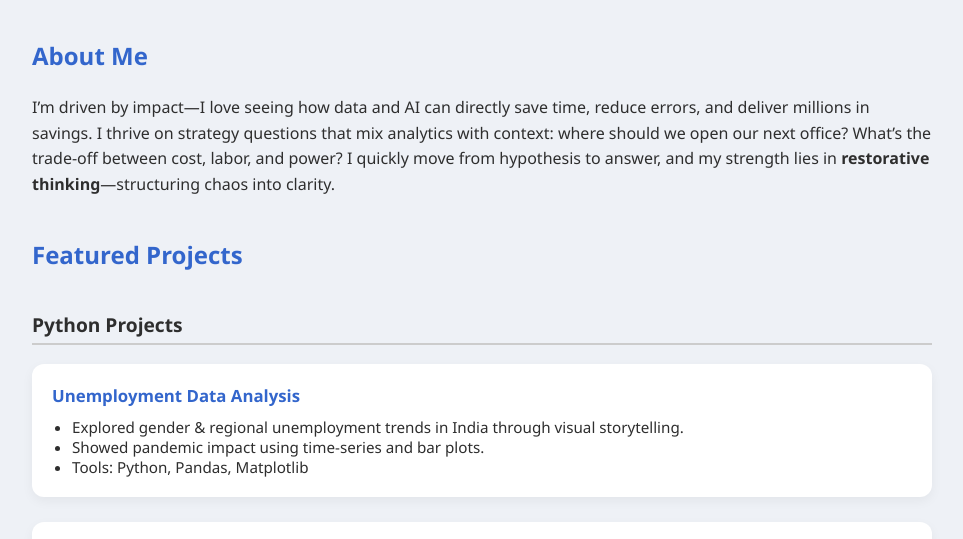
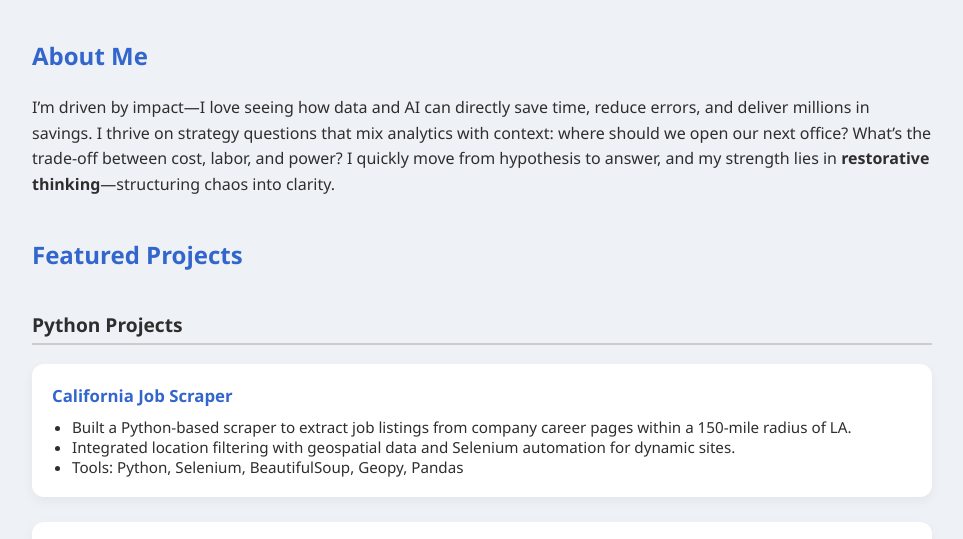
Before and after one commit to anjalirawal/anjalirawal.github.io, a plain HTML site: page index.html in a window 1280 px wide. Shown: the part 189-728 px from the top of the page, without its empty margins (158-1121 px from the left). Drawn offline with Linux system fonts and the light colour scheme.

Commit message:
Update index.html

```diff
--- a/index.html
+++ b/index.html
@@ -115,6 +115,17 @@
     <h2>Featured Projects</h2>
 
     <h3>Python Projects</h3>
+
+    <div class="project">
+      <div class="project-details">
+        <h4><a href="https://github.com/anjalirawal/Job_Scraper" target="_blank">California Job Scraper</a></h4>
+        <ul>
+          <li>Built a Python-based scraper to extract job listings from company career pages within a 150-mile radius of LA.</li>
+          <li>Integrated location filtering with geospatial data and Selenium automation for dynamic sites.</li>
+          <li>Tools: Python, Selenium, BeautifulSoup, Geopy, Pandas</li>
+        </ul>
+      </div>
+    </div>
 
     <div class="project">
       <div class="project-details">
```
